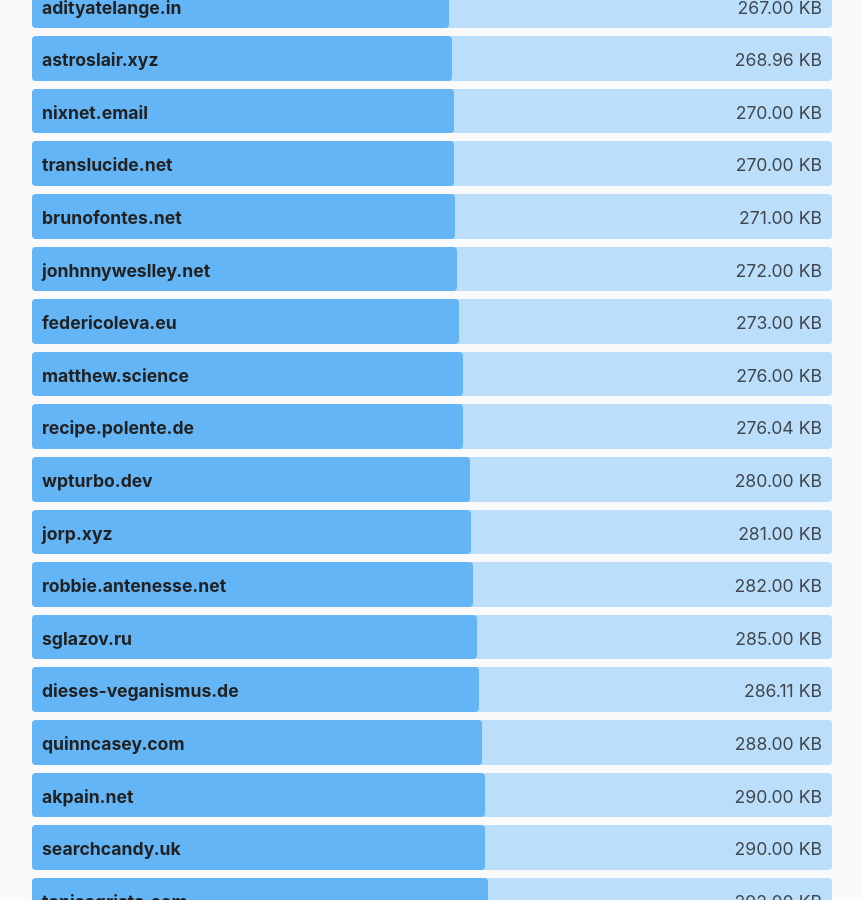
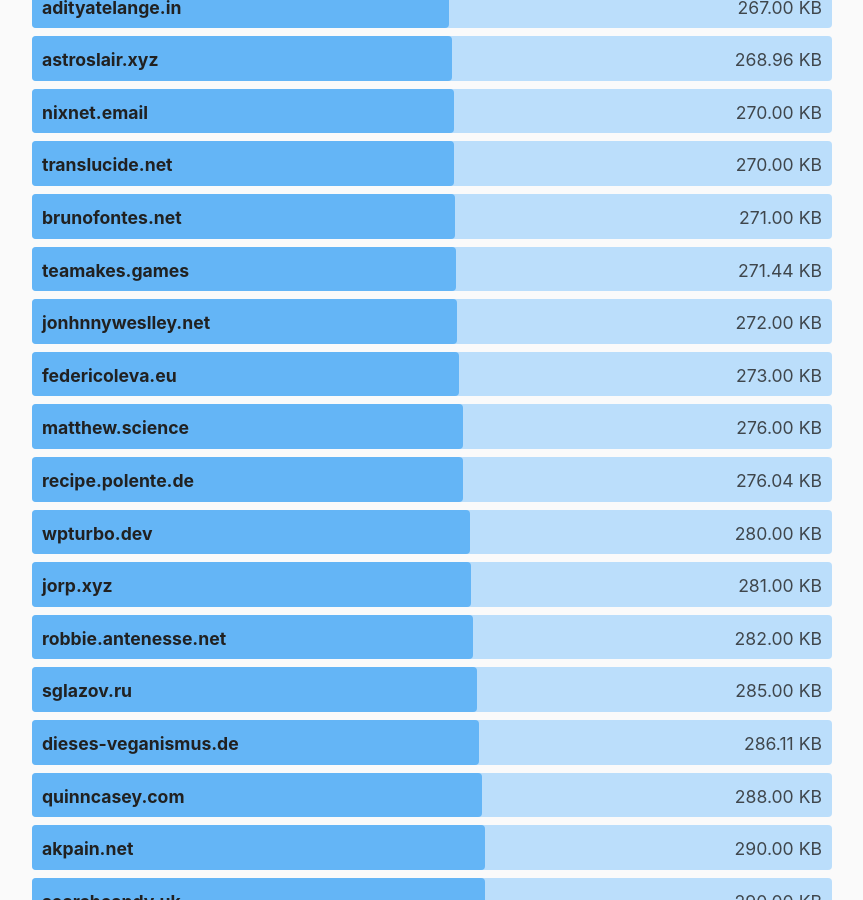
Before and after one commit to kevquirk/512kb.club, a Jekyll site: the page built from index.md, in a window 1280 px wide and 900 px high, scrolled down 36627 px. Shown: the whole window, without its empty margins (208-1071 px from the left). Built offline with Jekyll 4.4.1, drawn with Linux system fonts in a browser that asks for light colours.

Commit message:
added teamakes.games to sites.yml
added teamakes.games
checked 26.06.2024
https://radar.cloudflare.com/scan/c8973335-ba58-4a89-b97b-cf049fab9616/summary

```diff
--- a/_data/sites.yml
+++ b/_data/sites.yml
@@ -3433,6 +3433,11 @@
   size: 155
   last_checked: 2022-04-26
 
+- domain: teamakes.games
+  url: https://teamakes.games/
+  size: 271.44
+  last_checked: 2024-06-26
+
 - domain: techsolvency.com
   url: https://www.techsolvency.com/
   size: 40.22
```
